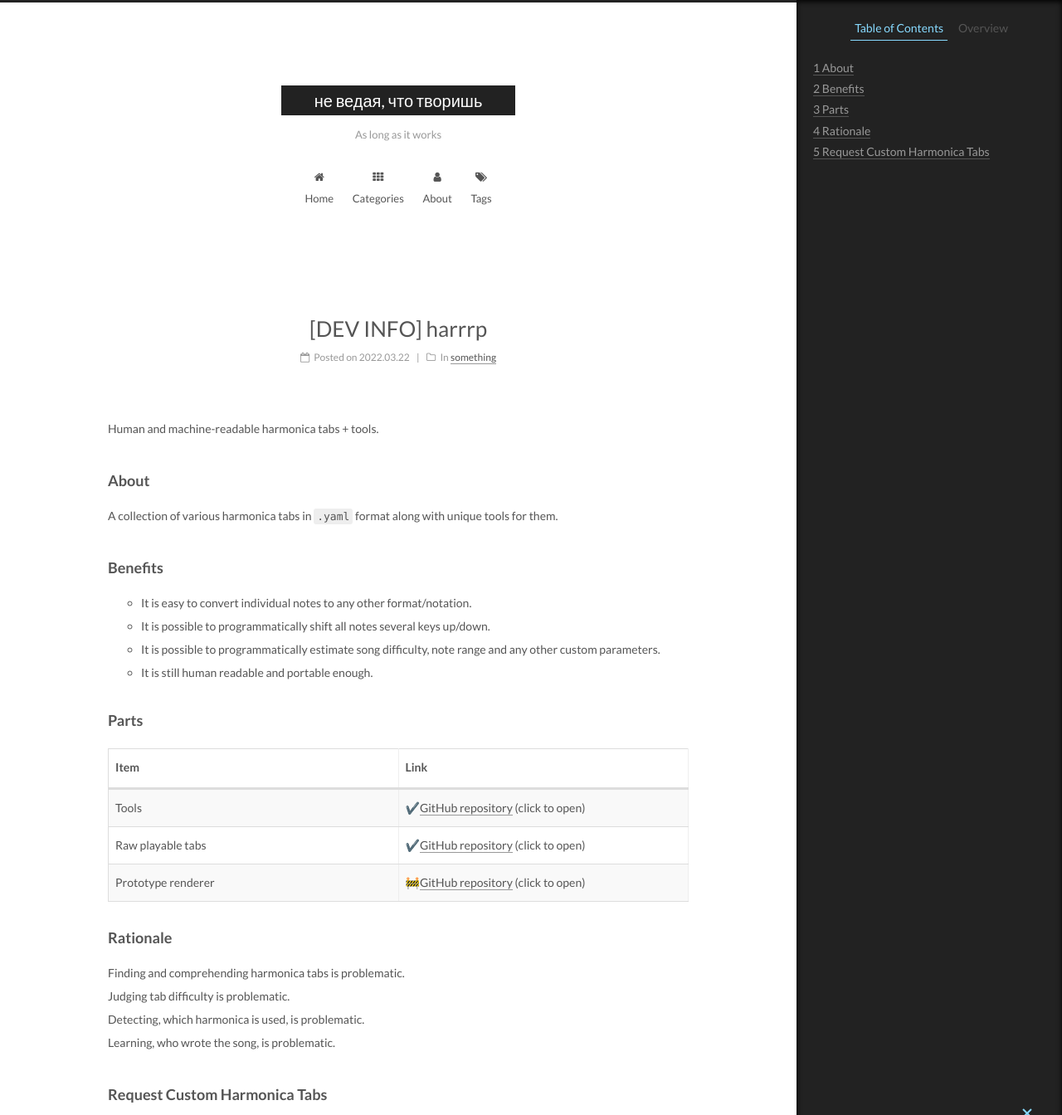
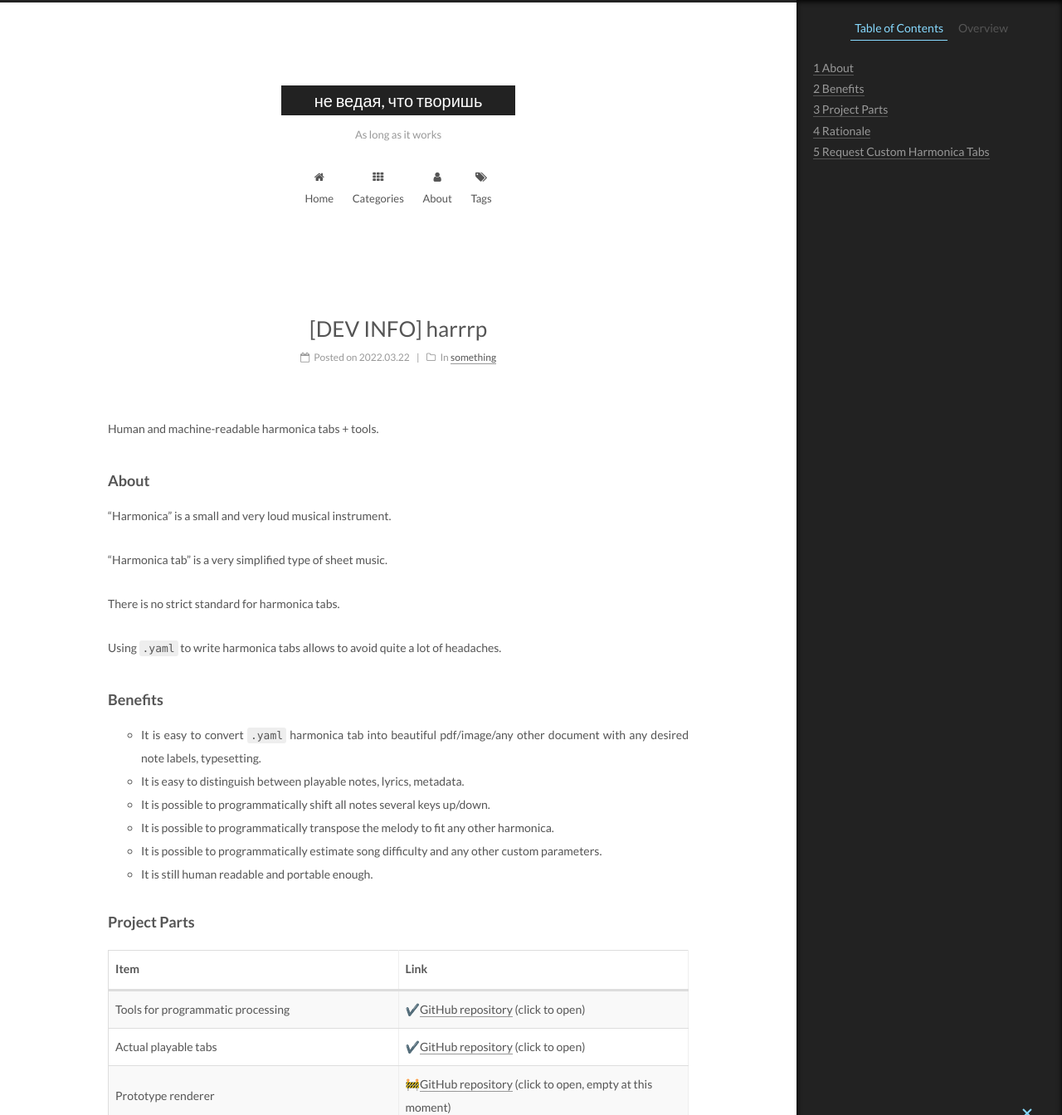
Before and after one commit to gggrv/gggrv.github.io, a Jekyll site: the page built from _posts/2022-03-22-devinfo-harrrp.md, in a window 1280 px wide and 1400 px high, cut to the strip 0-1344 px from the top of the window. Shown: the whole strip at 83% size. Built offline with Jekyll 4.4.1, drawn with Linux system fonts in a browser that asks for light colours; a script that is not in the unit is left out.

Commit message:
[fix] limited info, dull language

```diff
--- a/_posts/2022-03-22-devinfo-harrrp.md
+++ b/_posts/2022-03-22-devinfo-harrrp.md
@@ -12,22 +12,30 @@ Human and machine-readable harmonica tabs + tools.
 
 ### About
 
-A collection of various harmonica tabs in `.yaml` format along with unique tools for them.
+"Harmonica" is a small and very loud musical instrument.
+
+"Harmonica tab" is a very simplified type of sheet music.
+
+There is no strict standard for harmonica tabs.
+
+Using `.yaml` to write harmonica tabs allows to avoid quite a lot of headaches.
 
 ### Benefits
 
-- It is easy to convert individual notes to any other format/notation.
+- It is easy to convert `.yaml` harmonica tab into beautiful pdf/image/any other document with any desired note labels, typesetting.
+- It is easy to distinguish between playable notes, lyrics, metadata.
 - It is possible to programmatically shift all notes several keys up/down.
-- It is possible to programmatically estimate song difficulty, note range and any other custom parameters.
+- It is possible to programmatically transpose the melody to fit any other harmonica.
+- It is possible to programmatically estimate song difficulty and any other custom parameters.
 - It is still human readable and portable enough.
 
-### Parts
+### Project Parts
 
 | Item | Link |
 | --- | --- |
-| Tools | ✔️[GitHub repository](https://github.com/gggrv/harrrp_tab_tools) (click to open) |
-| Raw playable tabs | ✔️[GitHub repository](https://github.com/gggrv/harrrp_tabs) (click to open) |
-| Prototype renderer | 🚧[GitHub repository](https://github.com/gggrv/harrrp_webapp_build) (click to open) |
+| Tools for programmatic processing | ✔️[GitHub repository](https://github.com/gggrv/harrrp_tab_tools) (click to open) |
+| Actual playable tabs | ✔️[GitHub repository](https://github.com/gggrv/harrrp_tabs) (click to open) |
+| Prototype renderer | 🚧[GitHub repository](https://github.com/gggrv/harrrp_webapp_build) (click to open, empty at this moment) |
 
 ### Rationale
 
```
Also changed, not shown: _posts/2022-05-17-devinfo-wristsaver.md (+1 -1 lines).
